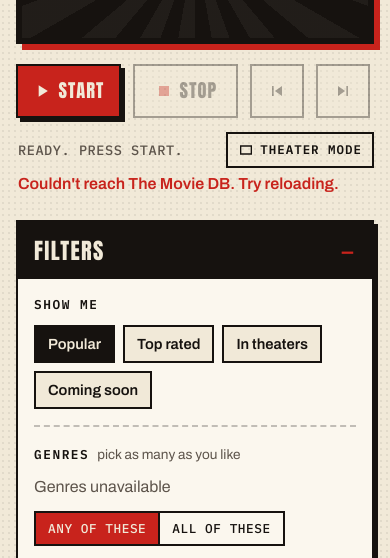
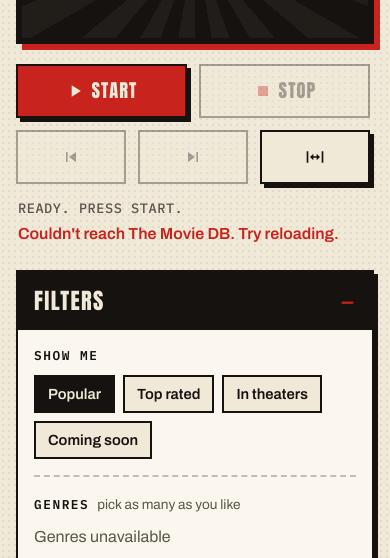
Before and after one commit to JoshWein/EndlessTrailers, a plain HTML site: page index.html in a window 390 px wide. Shown: the part 286-844 px from the top of the page. Drawn offline with Linux system fonts and the light colour scheme; some packages are replaced by stand-ins of ours; no server answers.

Commit message:
Move the Theater button into the playback controls (#5)
* Move the Theater button into the playback controls

It was a lone mono-type box at the far right of the status line with an
odd square icon. Now it's a full-size button next to Skip, with a widen
icon, lit red while theater mode is on. On phones the controls are two
rows: Start/Stop on top, Previous/Next/Theater below.

Co-Authored-By: Claude Opus 5.5 <noreply@anthropic.com>
Claude-Session: https://claude.ai/code/session_01HtAirktWqVmK3eV2MtCoWT

* Keep the playback row from overflowing at in-between widths

One row only where the column fits all five buttons (700-899px and
1100px+), two rows elsewhere; Theater is icon-only under 420px.

Co-Authored-By: Claude Opus 5.5 <noreply@anthropic.com>
Claude-Session: https://claude.ai/code/session_01HtAirktWqVmK3eV2MtCoWT

---------

Co-authored-by: Claude <noreply@anthropic.com>

```diff
--- a/css/style.css
+++ b/css/style.css
@@ -228,20 +228,44 @@ input::placeholder { color: #8a8076; }
 
 .transport {
     display: grid;
-    grid-template-columns: minmax(0, 1fr) minmax(0, 1fr) 54px 54px;
+    /* Phones: Start and Stop on top, skip buttons and Theater underneath */
+    grid-template-columns: repeat(6, minmax(0, 1fr));
     gap: 12px;
     margin-top: 20px;
 }
+.transport .btn-start,
+.transport .btn-stop { grid-column: span 3; }
+.transport .btn-icon,
+.transport .btn-theater { grid-column: span 2; }
 .transport .btn { min-height: 54px; padding: 0 10px; font-size: 1.35rem; }
 .transport { padding-right: 4px; } /* keep the hard shadow on screen */
 @media (max-width: 399px) {
     .transport .btn { font-size: 1.15rem; gap: 6px; }
 }
-.transport .btn-icon { width: 54px; }
+.transport .btn-icon { width: auto; }
+.transport .btn-theater { font-size: 1.15rem; }
 
-@media (min-width: 600px) {
-    .transport { grid-template-columns: 170px 170px 54px 54px; justify-content: start; }
+/* Two rows unless the column is wide enough for all five in one (~640px) */
+.transport { max-width: 560px; }
+@media (min-width: 700px) and (max-width: 899px), (min-width: 1100px) {
+    .transport { grid-template-columns: 170px 170px 54px 54px auto; justify-content: start; max-width: none; }
+    .transport .btn { grid-column: auto; }
+    .transport .btn-theater { padding: 0 18px; }
 }
+/* Too narrow for the word on small phones: icon only (the button keeps its aria-label) */
+@media (max-width: 419px) {
+    .btn-theater span { display: none; }
+}
+
+/* On = lit up red, like the Start button */
+.btn-theater[aria-pressed="true"],
+.theater .btn-theater[aria-pressed="true"] {
+    background: var(--red);
+    border-color: var(--red);
+    color: var(--paper);
+}
+.btn-theater[aria-pressed="true"]:not(:disabled):hover,
+.theater .btn-theater[aria-pressed="true"]:not(:disabled):hover { background: var(--red-dark); }
 
 .status-row {
     display: flex;
@@ -251,24 +275,6 @@ input::placeholder { color: #8a8076; }
     gap: 8px 16px;
     margin-top: 14px;
 }
-
-.theater-toggle {
-    display: inline-flex;
-    align-items: center;
-    gap: 6px;
-    min-height: 36px;
-    padding: 0 10px;
-    border: 2px solid var(--ink);
-    background: transparent;
-    font-family: var(--mono);
-    font-weight: 600;
-    font-size: 0.78rem;
-    letter-spacing: 0.08em;
-    text-transform: uppercase;
-    cursor: pointer;
-}
-.theater-toggle svg { width: 16px; height: 16px; fill: currentColor; }
-.theater-toggle:hover { background: var(--ink); color: var(--paper); }
 
 .status {
     margin: 0 2px;
@@ -542,13 +548,6 @@ html.theater { color-scheme: dark; }
 
 .theater .status { color: #b3a894; }
 
-.theater .theater-toggle {
-    border-color: var(--red);
-    background: var(--red);
-    color: var(--paper);
-}
-.theater .theater-toggle:hover { background: var(--red-dark); }
-
 .theater .movie {
     background: #17120f;
     border-color: rgba(241, 233, 216, 0.2);
--- a/index.html
+++ b/index.html
@@ -49,13 +49,13 @@
 				<button class="btn btn-ghost btn-icon" id="nextBtn" type="button" disabled aria-label="Next trailer" title="Next trailer">
 					<svg aria-hidden="true" viewBox="0 0 24 24"><path d="M6 18l8.5-6L6 6zM16 6h2v12h-2z"/></svg>
 				</button>
+				<button class="btn btn-ghost btn-theater" id="theaterBtn" type="button" aria-pressed="false" aria-label="Theater mode" title="Theater mode (T)">
+					<svg aria-hidden="true" viewBox="0 0 24 24"><path d="M2 5h2v14H2zm18 0h2v14h-2zM6 12l4-4v3h4V8l4 4-4 4v-3h-4v3z"/></svg>
+					<span>Theater</span>
+				</button>
 			</div>
 			<div class="status-row">
 				<p class="status" id="status" role="status" aria-live="polite">Loading genres…</p>
-				<button class="theater-toggle" id="theaterBtn" type="button" aria-pressed="false" title="Theater mode (T)">
-					<svg aria-hidden="true" viewBox="0 0 24 24"><path d="M3 5h18v14H3zm2 2v10h14V7z"/></svg>
-					<span>Theater mode</span>
-				</button>
 			</div>
 			<p class="error" id="err" role="alert"></p>
 
```
